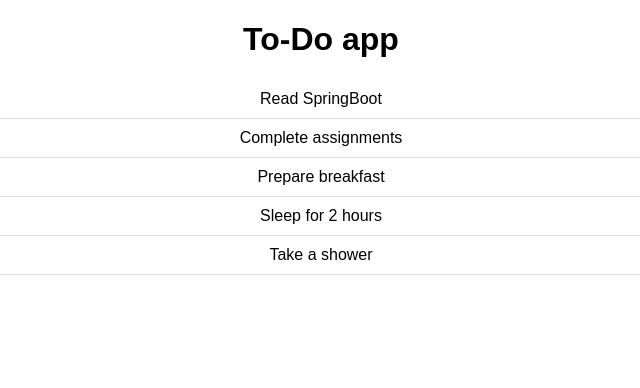
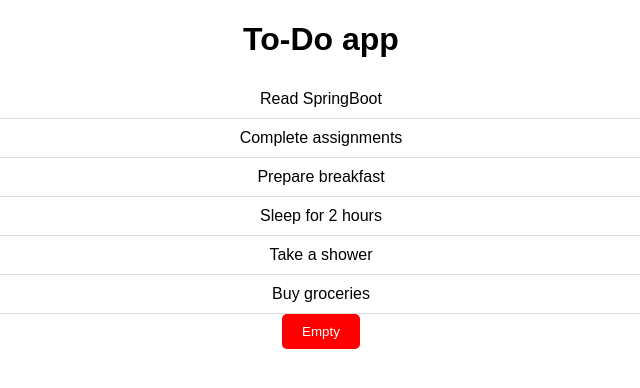
Before and after one commit to tanya-johari/ToDo-List-App, a React (Create React App) app: page / in a window 1280 px wide. Shown: the top 388 px of the page, without its empty margins (319-959 px from the left). Built offline with nearby package versions, Linux system fonts and the light colour scheme.

Commit message:
[Tanya] Completed Game Checkpoint: 4 (Added empty button)

```diff
--- a/src/App.js
+++ b/src/App.js
@@ -1,15 +1,19 @@
+import { useState } from "react";
 import Header from "./Header/Header";
 import "./styles.css";
 import ToDoList from "./ToDoList/ToDoList";
 
-const todoitmes = ["Read SpringBoot", "Complete assignments", "Prepare breakfast",
+const todoitems = ["Read SpringBoot", "Complete assignments", "Prepare breakfast",
 "Sleep for 2 hours", "Take a shower", "Buy groceries"]; // Your ToDoList items
 
 export default function App() {
+
+  const [todos, setTodos] = useState(todoitems);
+
   return (
     <div className="Application">
       <Header />
-      <ToDoList todos={todoitmes} />
+      <ToDoList todos={todos} setTodos={setTodos}/>
     </div>
   );
 }
--- a/src/ToDoList/ToDoList.js
+++ b/src/ToDoList/ToDoList.js
@@ -1,13 +1,26 @@
 import React from 'react';
 
-const ToDoList = ({ todos }) => {
+const ToDoList = ({ todos, setTodos }) => {
+
+  const isEmpty = todos.length === 0; // Check if the list is empty
+
+  const handleEmptyAll = () => {
+    setTodos([]); // Set todos to an empty array to clear the list
+  };
+
   return (
-    <ul className="todo-list">
-      {/* Display only the first 5 ToDoItems */}
-      {todos.slice(0, 5).map((todo, index) => (
-        <li key={index} className="todo-item">{todo}</li>
-      ))}
-    </ul>
+    <>
+      <ul className="todo-list">
+        {isEmpty ? (
+          <li><i>Nothing to do buddy. Sleep!</i></li>
+        ) : (todos.map((todo, index) => (
+            <li key={index} className="todo-item">{todo}</li>
+          )))}
+      </ul>
+      <button className="btn-empty" onClick={handleEmptyAll}>
+        Empty
+      </button>
+    </>
   );
 };
 
--- a/src/styles.css
+++ b/src/styles.css
@@ -15,3 +15,13 @@
   padding: 10px;
   border-bottom: 1px solid #ddd;
 }
+
+.btn-empty {
+  padding: 10px 20px;
+  border: none;
+  border-radius: 5px;
+  background-color: #f00; /* Adjust color as needed */
+  color: white;
+  cursor: pointer;
+  margin: auto 0;
+}
```
